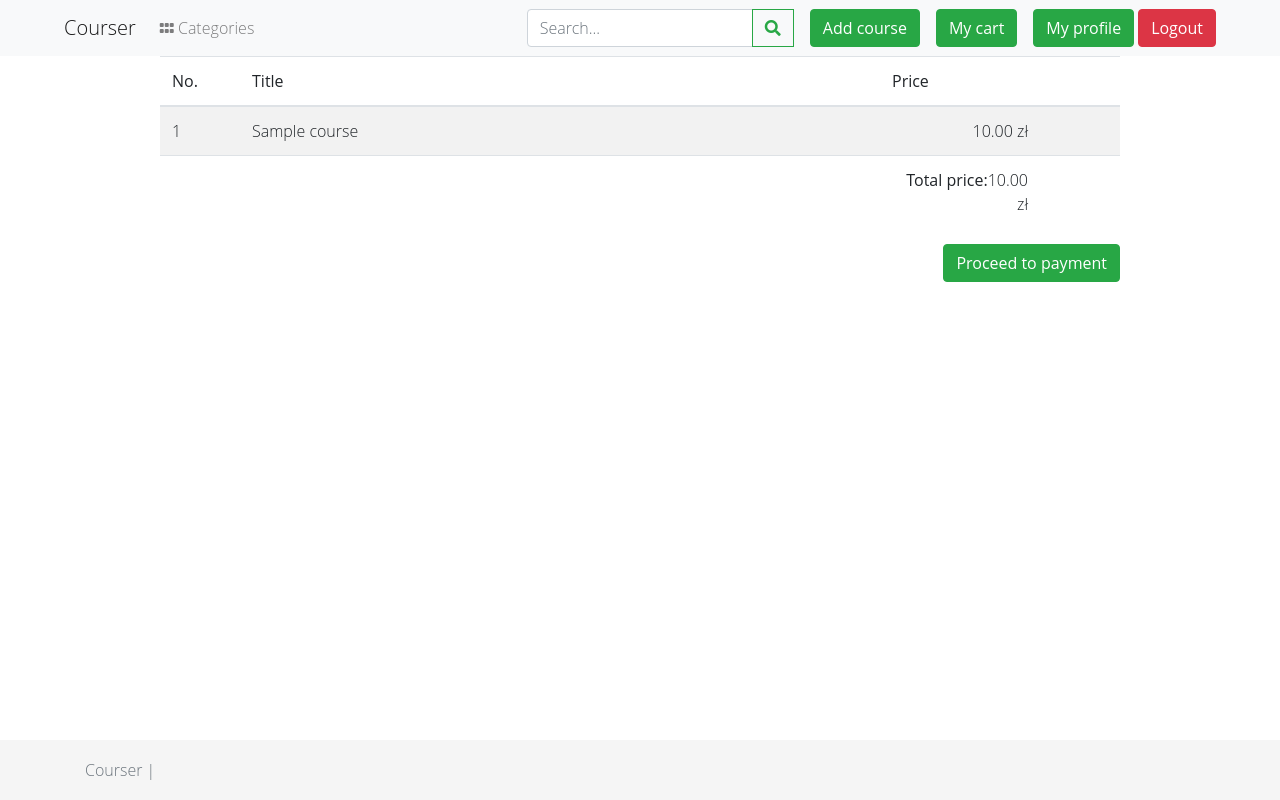
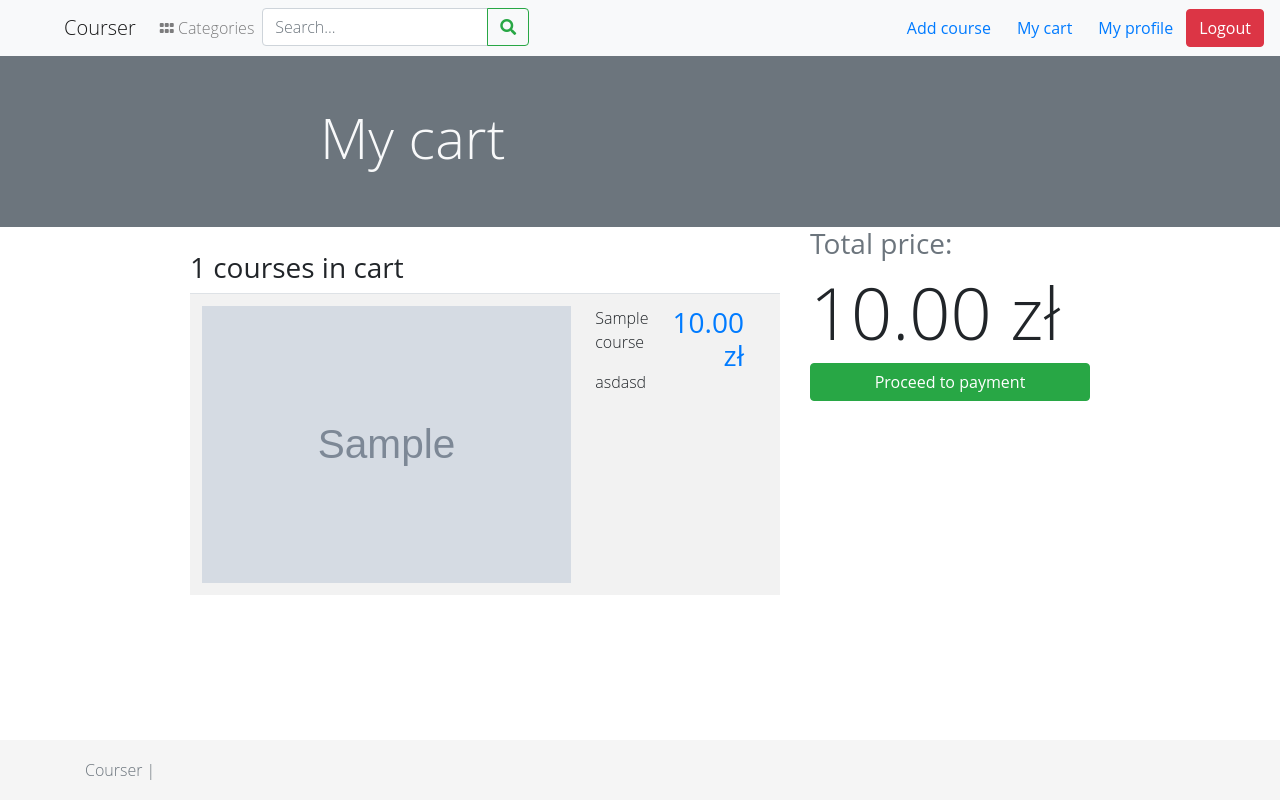
Before and after one commit to adwojak/courser, a Django app: page /mycart/ in a window 1280 px wide. Run offline with Django 3.2, Linux system fonts and the light colour scheme; a user stored in the database is signed in; tables that the repository leaves empty hold one stand-in row (values such as "Sample post"); grey boxes marked "Sample" are stand-in pictures; some libraries are stand-ins or nearby versions.

Commit message:
Frontend changes

```diff
--- a/Courser/models.py
+++ b/Courser/models.py
@@ -55,19 +55,20 @@ class CustomUser(AbstractUser):
         ])
 
     def save(self, *args, **kwargs):
-        with Image.open(self.user_photo) as image:
-            aspect = 2.095
-            width, height = image.size
-            if height < width:
-                width = floor(height * aspect)
-            elif height > width:
-                height = floor(width / aspect)
-            cover = resizeimage.resize_cover(image, [width, height])
-            output = BytesIO()
-            cover.save(output, image.format)
-            output.seek(0)
-            self.user_photo = InMemoryUploadedFile(output, 'ImageField', '{}.jpg'.format(self.user_photo.name.split('.')[0]), 'image/jpeg', getsizeof(output), None)
-            super(CustomUser, self).save()
+        if self.user_photo:
+            with Image.open(self.user_photo) as image:
+                aspect = 2.095
+                width, height = image.size
+                if height < width:
+                    width = floor(height * aspect)
+                elif height > width:
+                    height = floor(width / aspect)
+                cover = resizeimage.resize_cover(image, [width, height])
+                output = BytesIO()
+                cover.save(output, image.format)
+                output.seek(0)
+                self.user_photo = InMemoryUploadedFile(output, 'ImageField', '{}.jpg'.format(self.user_photo.name.split('.')[0]), 'image/jpeg', getsizeof(output), None)
+                super(CustomUser, self).save()
 
 
 class Category(Model):
--- a/Courser/static/Courser/css/base.css
+++ b/Courser/static/Courser/css/base.css
@@ -78,3 +78,18 @@ div.center-cropped img {
     cursor: inherit;
     display: block;
 }
+
+.home-image {
+    background-image: url("https://images.pexels.com/photos/36990/pexels-photo.jpg?auto=compress&cs=tinysrgb&dpr=2&h=750&w=1260");
+    background-position: 80% 80%;
+    background-repeat: no-repeat;
+    background-size: cover;
+    padding-left: 0;
+    padding-right: 0;
+}
+
+hr.hr-styling {
+    border: 0;
+    height: 5px;
+    background: #428bca;
+}
--- a/Courser/templates/base.html
+++ b/Courser/templates/base.html
@@ -18,6 +18,9 @@
   </head>
   <body>
 
+
+
+
 <!-- Navbar -->
 <nav class="navbar navbar-expand-lg navbar-light bg-light">
   <a class="navbar-brand ml-5" href="{% url 'home' %}">Courser</a>
@@ -37,26 +40,31 @@
             {% endfor %}
         </div>
       </li>
-    </ul>
-  </div>
-  <form class="form-inline my-2 my-lg-0 mr-5" action="{% url 'search' %}" id="searchForm">
+      <li class="nav-item">
+        <form action="{% url 'search' %}" id="searchForm">
           <div class="input-group">
             <input type="text" class="form-control" placeholder="Search..." name="searchInput">
             <div class="input-group-append">
                 <button class="btn btn-outline-success" type="submit" form="searchForm"><i class="fa fa-search"></i></button>
             </div>
+          </div>
+        </form>
+      </li>
+    </ul>
+    <ul class="navbar-nav">
       {% if user.is_authenticated == False %}
-        <a class="btn btn-success ml-3" href="{% url 'signup' %}" role="button">Register</a>
-        <a class="btn btn-danger ml-1" href="{% url 'login' %}" role="button">Login</a>
+        <a class="btn" href="{% url 'signup' %}" role="button">Register</a>
+        <a class="btn btn-primary" href="{% url 'login' %}" role="button">Login</a>
+
       {% endif %}
       {% if user.is_authenticated == True %}
-        <a class="btn btn-success ml-3" href="{% url 'addCourse' %}" role="button">Add course</a>
-        <a class="btn btn-success ml-3" href="{% url 'myCart' %}" role="button">My cart</a>
-        <a class="btn btn-success ml-3" href="{% url 'profile' %}" role="button">My profile</a>
-        <a class="btn btn-danger ml-1" href="{% url 'logout' %}" role="button">Logout</a>
+        <a class="btn" href="{% url 'addCourse' %}" role="button">Add course</a>
+        <a class="btn" href="{% url 'myCart' %}" role="button">My cart</a>
+        <a class="btn" href="{% url 'profile' %}" role="button">My profile</a>
+        <a class="btn btn-danger" href="{% url 'logout' %}" role="button">Logout</a>
       {% endif %}
+    </ul>
   </div>
-  </form>
 </nav>
 <!--End navbar -->
 
--- a/Courser/templates/myCart.html
+++ b/Courser/templates/myCart.html
@@ -1,8 +1,13 @@
 {% extends 'base.html' %}
-
+{% load static %}
 {% block title %}My cart{% endblock %}
 
 {% block content %}
+<div class="w-100 bg-secondary py-5">
+    <div class="w-50 mx-auto">
+        <h2 class="display-4 text-light">My cart</h2>
+    </div>
+</div>
     {% if messages %}
         <ul class="w-100 text-center text-danger h6 list-unstyled">
             {% for message in messages %}
@@ -10,38 +15,42 @@
             {% endfor %}
         </ul>
     {% endif %}
-    <div class="w-75 mx-auto">
+    <div class="col-md-9 mx-auto row">
+        <div class="col-md-8 float-left">
+            <h3 class="pt-4">{{ cartElementsCount }} courses in cart</h3>
             {% if cart_list %}
                 <table class="table table-striped table-hover">
-                <thead>
-                    <tr>
-                        <th scope="col" class="col-1"><strong>No.</strong></th>
-                        <th scope="col" class="col-8"><strong>Title</strong></th>
-                        <th scope="col" class="col-2"><strong>Price</strong></th>
-                        <th scope="col" class="col-1"></th>
-                    </tr>
-                </thead>
                     <tbody>
                         {% for cart_element in cart_list %}
                             <tr class="clickable" data-href="{% url 'course' cart_element.course.id %}">
-                            <th scope="row">{{ forloop.counter }}</th>
-                            <td style="word-wrap: break-word;">{{ cart_element.course.course_name }}</td>
-                            <td class="text-right">{{ cart_element.course.course_price }} zł</td>
-                            <td class="text-right"><a href="{% url 'deleteCourse' cart_element.id %}" class="deleteBtn small text-danger"><strong>Delete</strong></a></td>
+                                <th class="col" scope="row">
+                                    {% if cart_element.course.course_photo %}
+                                        <img src="{{ cart_element.course.course_photo.url }}" class="img-fluid" alt="No image providen.">
+                                    {% else %}
+                                        <img src="{% static 'Courser/images/default.png' %}" class="img-fluid" alt="No image providen.">
+                                    {% endif %}
+                                </th>
+                                <td class="col" style="word-wrap: break-word;">
+                                    <p>{{ cart_element.course.course_name|truncatechars:100 }}</p>
+                                    <p>asdasd</p>
+                                </td>
+                                <td class="col text-right text-primary">
+                                    <h3>{{ cart_element.course.course_price }} zł</h3>
+                                </td>
+                                <td class="col text-right"><a href="{% url 'deleteCourse' cart_element.id %}" class="deleteBtn small text-danger"><strong>Delete</strong></a></td>
                             </tr>
                         {% endfor %}
-                    <tr>
-                        <th></th>
-                        <td></td>
-                        <td class="text-right"><strong>Total price:</strong>{{ total_price }} zł</td>
-                        <td></td>
-                    </tr>
                     </tbody>
                 </table>
-        <a href="{% url 'payment' %}" class="btn btn-success float-right">Proceed to payment</a>
             {% else %}
                 <p class="mt-4">There are no courses in cart.</p>
             {% endif %}
+        </div>
+        <div class="col-md-4 float-left">
+            <h3 class="text-muted">Total price:</h3>
+            <h2><strong class="display-3">{{ total_price }} zł</strong></h2>
+            <a href="{% url 'payment' %}" class="btn btn-success w-100">Proceed to payment</a>
+        </div>
     </div>
 
     <script type="text/javascript">
--- a/Courser/views.py
+++ b/Courser/views.py
@@ -123,9 +123,11 @@ class CoursesByCategoryListView(ListView):
 
     def get_context_data(self, *args, **kwargs):
         context = super().get_context_data(*args, **kwargs)
-        query = Course.objects.filter(course_category__id=self.kwargs['pk'])
+        pk = self.kwargs['pk']
+        query = Course.objects.filter(course_category__id=pk)
         context['coursesByCategory'] = query
         context['coursesCount'] = query.count()
+        context['categoryName'] = Category.objects.get(id=pk)
         return context
 
 
@@ -172,6 +174,7 @@ class MyCart(LoginRequiredMixin, ListView):
         context = super().get_context_data(**kwargs)
         context['cart_list'] = self.model.objects.filter(user=self.request.user)
         context['total_price'] = self.get_total_price(self.model)
+        context['cartElementsCount'] = context['cart_list'].count()
         return context
 
     def get_total_price(self, model):
--- a/CourserSite/settings.py
+++ b/CourserSite/settings.py
@@ -111,7 +111,7 @@ STATIC_URL = '/static/'
 MEDIA_ROOT = os.path.join(BASE_DIR, 'media')
 MEDIA_URL = "/media/"
 
-# LOGIN_REDIRECT_URL = 'home'
+LOGIN_REDIRECT_URL = 'home'
 LOGOUT_REDIRECT_URL = 'home'
 
 EMAIL_BACKEND = 'django.core.mail.backends.console.EmailBackend'  # During development only
```
Also changed, not shown: Courser/templates/coursesByCategory.html (+6 -6 lines), Courser/templates/home.html (+29 -8 lines), Courser/static/Courser/images/apple-blogging-business-36990.jpg (added). Lines whose indentation alone changed are shown as unchanged.
